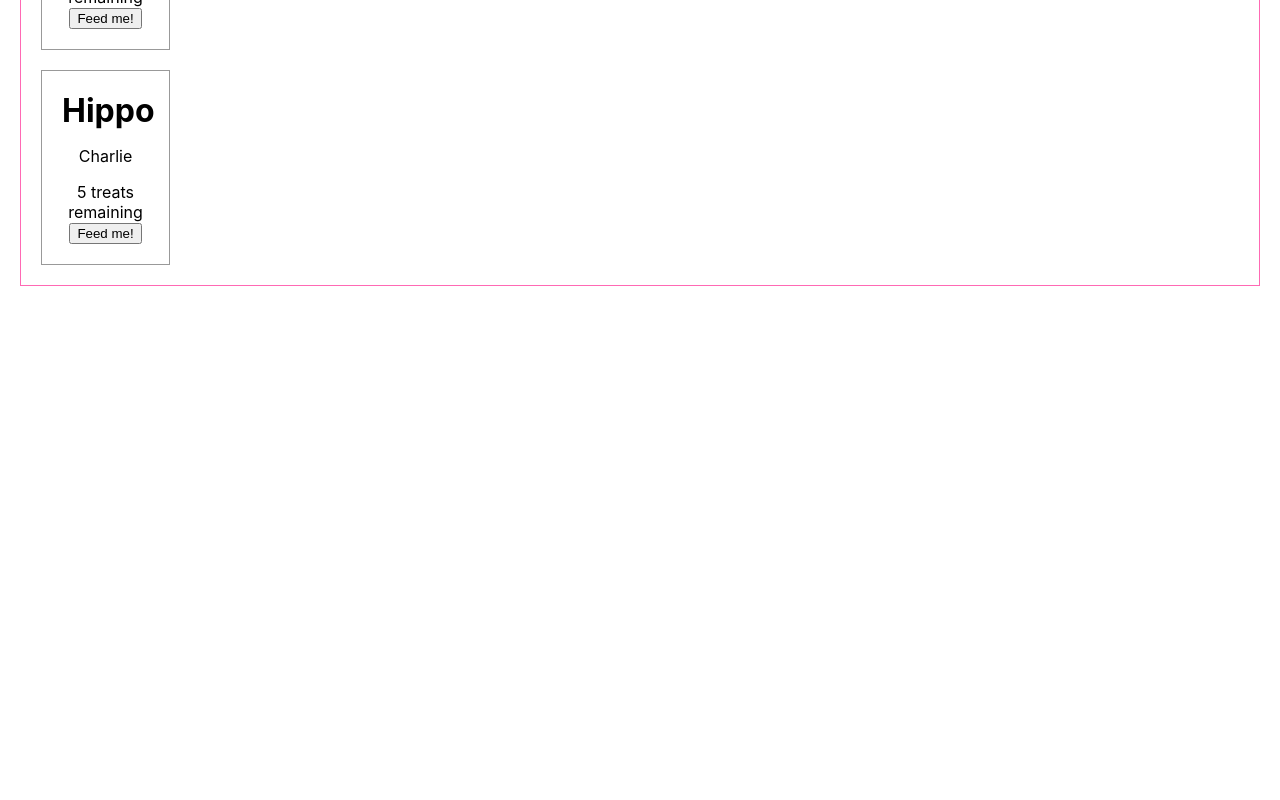
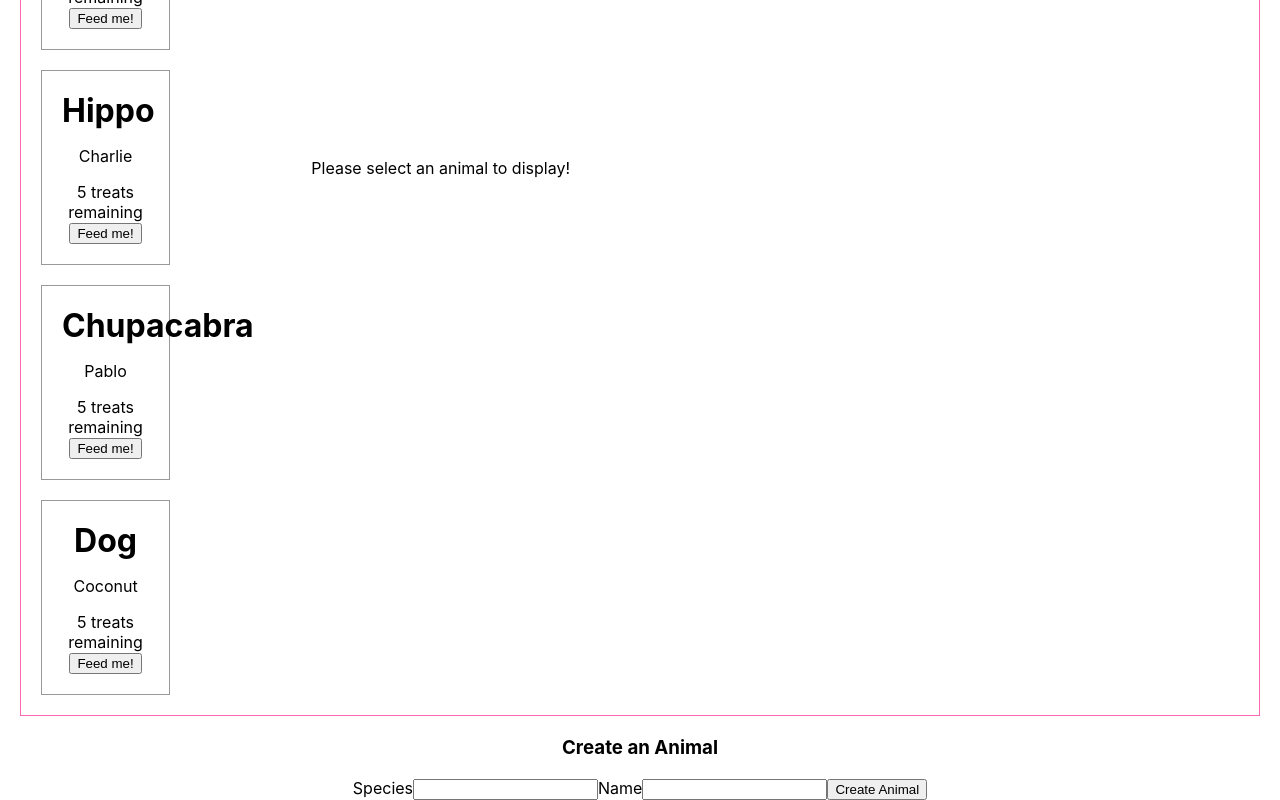
Before and after one commit to AJRAM-10/phase-2-lecture, a React (Create React App) app: page / in a window 1280 px wide. Shown: the part 451-1251 px from the top of the page. Before the commit the page ends 800 px from the top, so only its background shows below. Built offline with nearby package versions, Linux system fonts and the light colour scheme; data requests are answered from the project's data file.

Commit message:
Day 4, Forms, Complete

```diff
--- a/db.json
+++ b/db.json
@@ -14,6 +14,16 @@
       "id": 3,
       "species": "Hippo",
       "name": "Charlie"
+    },
+    {
+      "species": "Chupacabra",
+      "name": "Pablo",
+      "id": 4
+    },
+    {
+      "species": "Dog",
+      "name": "Coconut",
+      "id": 5
     }
   ]
 }
--- a/src/App.js
+++ b/src/App.js
@@ -5,11 +5,13 @@ import AnimalList from './components/AnimalList';
 import PeopleList from './components/PeopleList';
 import SelectedAnimal from './components/SelectedAnimal';
 import Navbar from './components/Navbar';
+import FormOne from './components/FormOne';
+import FormTwo from './components/FormTwo';
 
-import { useState } from 'react'
+import { useEffect, useState } from 'react'
 
 // Import our data
-import { animals, people } from './data'
+// import { animals, people } from './data'
 import FlexDemo from './components/FlexDemo';
 
 function App() {
@@ -18,6 +20,14 @@ function App() {
   const [ searchTerm, setSearchTerm ] = useState("")
   // Day 3 - Create state to store the animal we click
   const [ selectedAnimal, setSelectedAnimal ] = useState({})
+  const [ animals, setAnimals ] = useState([])
+
+  // On page load, fetch our data and set our state with that data
+  useEffect(() => {
+    fetch("http://localhost:3000/animals")
+      .then(resp => resp.json())
+      .then(animals => setAnimals(animals))
+  }, [])
 
   function handleClick() {
     // we want to set our count state here
@@ -27,6 +37,11 @@ function App() {
   function handleSearch(e) {
     // Take in the value from our input and use it to set the state for our searchTerm
     setSearchTerm(e.target.value)
+  }
+
+  // Handler function to add animals to our animal state array
+  function handleAddAnimal(newAnimal) {
+    setAnimals([...animals, newAnimal])
   }
 
   return (
@@ -51,6 +66,19 @@ function App() {
         <SelectedAnimal animal={selectedAnimal} />
       </div>
 
+      <div className="form-container">
+        <h3>Create an Animal</h3>
+        {/*
+            Remember to pass our setter function or our custom handler as a prop
+            so we can update the state and re-render after submitting the form
+        */}
+        {/* <FormOne
+          animals={animals}
+          setAnimals={setAnimals}
+        /> */}
+        <FormTwo handleAddAnimal={handleAddAnimal} />
+      </div>
+
       {/*
         Second Demo, uncomment line 20 if you want to see it in action.
         I didn't comment each step of this process, so feel free to add your own comments
--- a/src/components/AnimalList.js
+++ b/src/components/AnimalList.js
@@ -17,7 +17,7 @@ const AnimalList = ({ animals, searchTerm, setSelectedAnimal }) => {
     const renderAnimals = filteredAnimals.map(animal => {
         return (
             <Animal
-                key={animal.name}
+                key={animal.id}
                 species={animal.species}
                 name={animal.name}
                 animal={animal}
--- /dev/null
+++ b/src/components/FormOne.js
@@ -0,0 +1,75 @@
+import { useState } from "react";
+
+function FormOne({ setAnimals }) {
+    // Set individual pieces of state that correspond to our Animal's properties
+    const [species, setSpecies] = useState("")
+    const [name, setName] = useState("")
+
+    // Create handler functions to update each piece of state
+    function handleSpecies(e) {
+        setSpecies(e.target.value)
+    }
+
+    const handleName = (e) => {
+        setName(e.target.value)
+    }
+
+    // Remember our form needs a submit function!
+    function handleSubmit(e) {
+        // First, we need to prevent the default form behavior
+        e.preventDefault()
+
+        // We need to update our list of animals (hint: UPDATE STATE!)
+
+        // OPTIMISTIC RENDERING
+        // setAnimals(animals => [...animals, { species, name }])
+
+        // PESSIMISTIC RENDERING
+        // Make a POST request
+        // Get back our data (complete with id!)
+        // THEN set the state with our data to re-render the component
+        fetch("http://localhost:3000/animals", {
+            method: "POST",
+            headers: {
+                "Content-Type": "application/json",
+                "Accept": "application/json"
+            },
+            body: JSON.stringify({
+                species: species,
+                name: name
+            })
+        })
+            .then(resp => resp.json())
+            .then(banana => setAnimals(animals => [...animals, banana]))
+            .catch(error => console.log(error))
+
+        // Clear our form
+        setSpecies("")
+        setName("")
+    }
+
+    return (
+        // Make sure to attach an onSubmit event listener to the opening form tag
+        <form onSubmit={handleSubmit}>
+            <label htmlFor="species">Species</label>
+            <input
+                type="text"
+                id="species"
+                name="species" // give it a name so we can use that when setting state
+                onChange={handleSpecies} // give it a handler function to set state
+                value={species} // "control" our form, the value is tied to state!
+            />
+            <label htmlFor="name">Name</label>
+            <input
+                type="text"
+                id="name"
+                name="name"
+                onChange={handleName}
+                value={name}
+            />
+            <input type="submit" value="Create Animal" />
+        </form>
+    )
+}
+
+export default FormOne;
--- /dev/null
+++ b/src/components/FormTwo.js
@@ -0,0 +1,81 @@
+import { useState } from 'react'
+
+function FormTwo({ handleAddAnimal }) {
+    // Create an empty object to represent our new Animal object
+    const initialFormValues = {
+        species: "",
+        name: ""
+    }
+    // Set our state with that empty object template
+    const [formData, setFormData] = useState(initialFormValues)
+
+    // A more versatile handler function to update our state object
+    function handleInputChange(e) {
+        // name => name="some name" from your input
+        // value => value={yourState} from the input, the value is whatever we type in
+        // we're just destructuring it here to make it a little cleaner
+        const { name, value } = e.target
+
+        // Call our state setter
+        // spread out the existing form data (clone it, basically)
+        // [name]: value => looks through the state object for the correct key to update,
+        //                  then updates it with the new value
+        setFormData({
+            ...formData,
+            [name]: value
+        })
+    }
+
+    function handleSubmit(e) {
+        // First, we need to prevent the default form behavior
+        e.preventDefault()
+
+        // We need to update our list of animals (hint: UPDATE STATE!)
+
+        // OPTIMISTIC RENDERING - rendering our plain JS object before saving it
+        // handleAddAnimal(formData)
+
+        // PESSIMISTIC RENDERING
+        // we want to wait for our backend
+        // to return the official new object (complete with an id!)
+        // before we trigger the re-render (aka set state)
+        fetch("http://localhost:3000/animals", {
+            method: "POST",
+            headers: {
+                "Content-Type": "application/json",
+                "Accept": "application/json"
+            },
+            body: JSON.stringify(formData)
+        })
+            .then(resp => resp.json())
+            .then(newAnimal => handleAddAnimal(newAnimal)) // setting our state, to trigger a re-render!
+
+        // Clear our form!
+        setFormData(initialFormValues)
+    }
+
+    return (
+        // Make sure to attach an onSubmit event listener to the opening form tag
+        <form onSubmit={handleSubmit}>
+            <label htmlFor="species">Species</label>
+            <input
+                type="text"
+                id="species"
+                name="species" // give it a name so we can use that when setting state
+                onChange={handleInputChange} // give it a handler function to set state
+                value={formData.species} // "control" our form, the value is tied to state!
+            />
+            <label htmlFor="name">Name</label>
+            <input
+                type="text"
+                id="name"
+                name="name"
+                onChange={handleInputChange}
+                value={formData.name}
+            />
+            <input type="submit" value="Create Animal" />
+        </form>
+    )
+}
+
+export default FormTwo;
```
